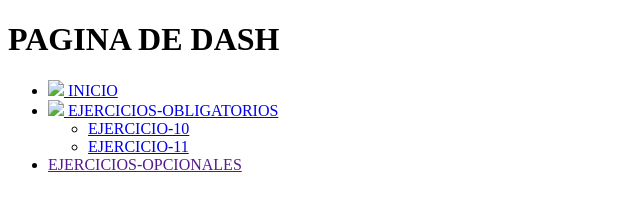
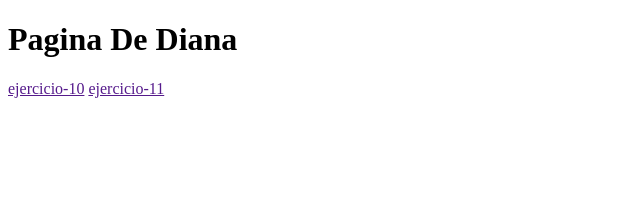
Before and after one commit to dianamicru99/dianaLenguaje, a plain HTML site: page index.html in a window 1280 px wide. Shown: the whole page, without its empty margins (0-640 px from the left). Drawn offline with Linux system fonts and the light colour scheme.

Commit message:
Update index.html

```diff
--- a/index.html
+++ b/index.html
@@ -3,32 +3,23 @@
     <head>
         <title>Mi pagina de ejercicios</title>
         <meta charset="UTF-8" />
-        <link rel="stylesheet" href="index.css">
     </head>
     <body>
         <header>
-            <h1>PAGINA DE DASH</h1>
-            <nav>
-                <ul>
-                    <li><a href="#" class="img1">
-                        <img src="imagen/homeico.ico" class="icono" id="uno" />
-                        INICIO</a></li>
-                    <li><a href="#" class="img2">
-                        <img src="imagen/trabajoclase.ico" class="icono" id="dos"/>
-                        EJERCICIOS-OBLIGATORIOS</a>
+            <h1>Pagina De Diana</h1>
+        </header>
+        <nav>
+                 <a href="" target="_bank">ejercicio-10</a>
+                 <a href="" target="_bank">ejercicio-11</a>
+        </nav>
+       <section>
+                <article>
 
-                       <ul>
-                            <li><a href="ejercicios-obligatorio/ejercicio10.html" target="_bank">EJERCICIO-10</a></li>
+                </article>
+       </section>
 
-                            <li><a href="ejercicios-obligatorio/ejercicio11.html" target="_bank">EJERCICIO-11</a></li>
-                        </ul>
+        <footer>
 
-                    </li>
-                    <li><a href="">EJERCICIOS-OPCIONALES</a></li>
-                </ul>
-            </nav>
-        </header>
-
-        <footer></footer>
+        </footer>
     </body>
 </html>
```
